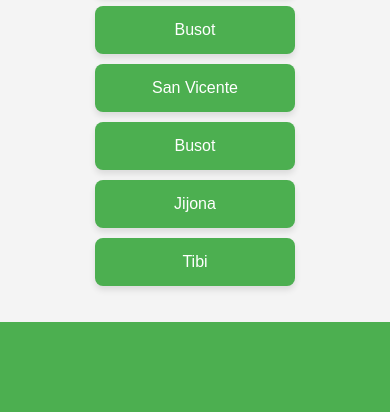
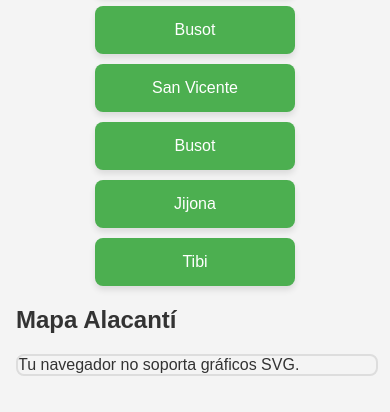
Before and after one commit to InkureAlicante/CoordinacionAlacanti, a Flask app: page / in a window 390 px wide. Shown: the part 522-934 px from the top of the page. Before the commit the page ends 844 px from the top, so only its background shows below. Run offline with Flask 3, Linux system fonts and the light colour scheme.

Commit message:
Add files via upload

```diff
--- a/static/styles.css
+++ b/static/styles.css
@@ -133,5 +133,14 @@
         font-size: 0.8em;
         padding: 6px 12px;
     }
+    /* Estilos para el mapa interactivo */
+    .interactive-map {
+        width: 100%; /* Escalar al ancho disponible */
+        max-width: 800px; /* Tamaño máximo */
+        margin: 20px auto; /* Centrado con margen */
+        display: block;
+        border: 2px solid #ddd; /* Borde alrededor del mapa */
+        border-radius: 8px; /* Bordes redondeados */
+    }
 
 }
--- a/templates/base.html
+++ b/templates/base.html
@@ -19,6 +19,13 @@
             </li>
         {% endfor %}
     </ul>
+    <section>
+        <h2>Mapa Alacantí</h2>
+        <object data="/static/images/mapa_alacanti.svg" type="image/svg+xml" class="interactive-map">
+            <!-- Mensaje alternativo -->
+            Tu navegador no soporta gráficos SVG.
+        </object>
+    </section>
 </main>
 </body>
 </html>
```
Also changed, not shown: templates/municipio.html (+0 -7 lines), mapa_alacanti.svg (added), static/images/mapa_alacanti.png (added).
